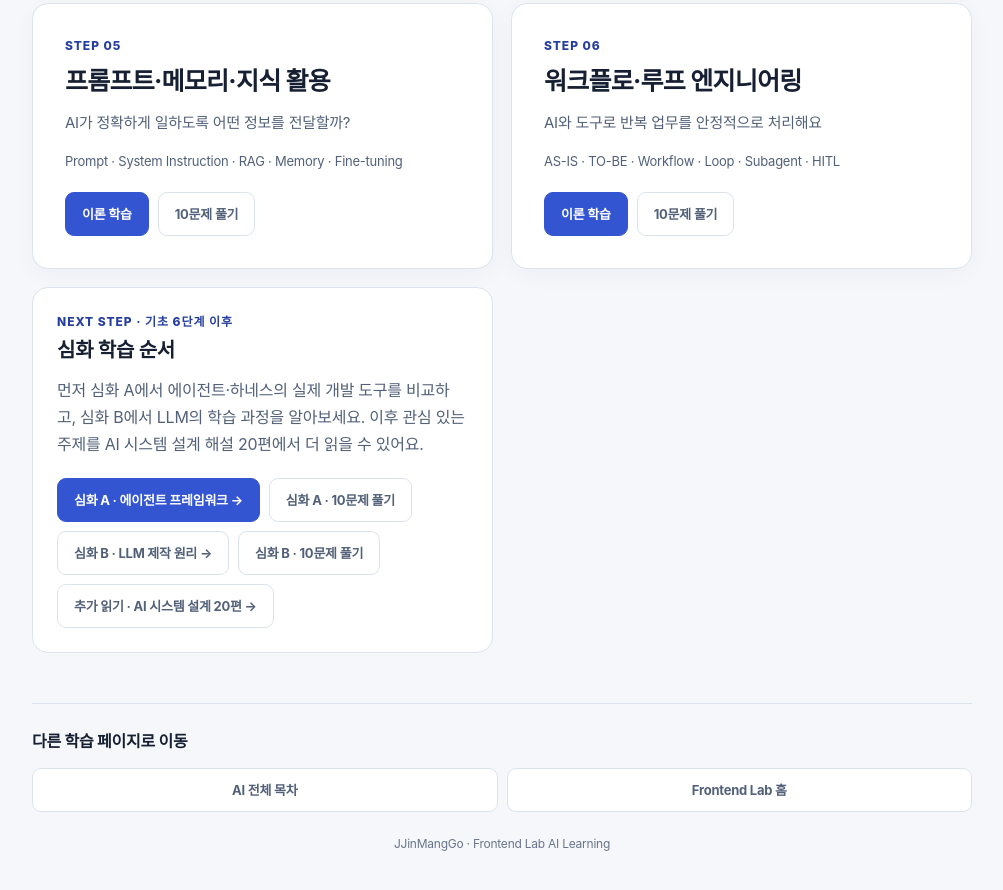
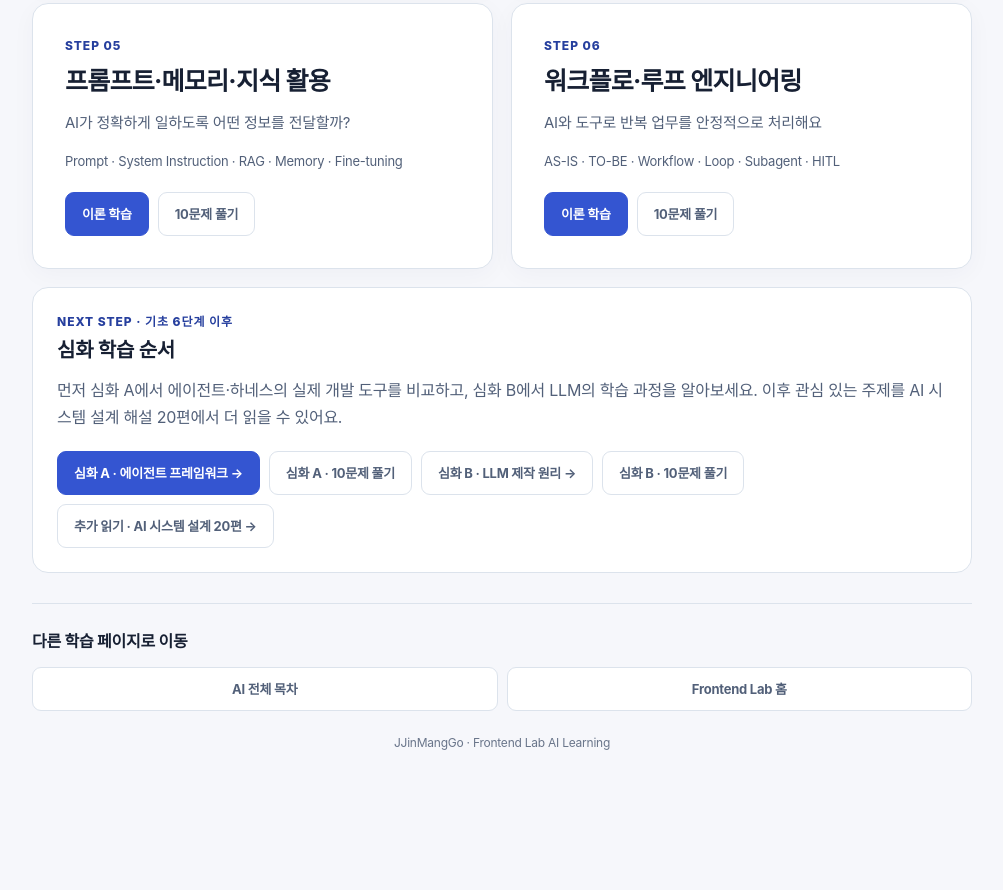
Before and after one commit to JJinMangGo/frontend-lecture, a plain HTML site: page ai/index.html in a window 1280 px wide. Shown: the part 972-1862 px from the top of the page, without its empty margins (138-1141 px from the left). After the commit the page ends 1818 px from the top, so only its background shows below. Drawn offline with Linux system fonts and the light colour scheme.

Commit message:
Unify advanced quiz flow and AI overview grid

```diff
--- a/assets/css/ai-learning.css
+++ b/assets/css/ai-learning.css
@@ -38,5 +38,6 @@ body.ai-page{margin:0;background:var(--page);color:var(--ink);font:400 16px/1.7
 .ai-summary{background:var(--panel);border:1px solid var(--line);border-radius:var(--radius-lg);padding:24px;margin:0 0 20px}
 .ai-summary h2{font-size:20px;margin:0 0 10px}
 .ai-summary p{color:var(--ink-sub);margin:0}
+.ai-grid>.ai-advanced{grid-column:1/-1;margin:0}
 .ai-footer{text-align:center;color:var(--ink-muted);font-size:12px;margin-top:22px}
 @media(max-width:650px){.ai-shell{padding:20px 14px 50px}.ai-grid{grid-template-columns:1fr}.ai-bottom-links{flex-direction:column}.ai-tabs{justify-content:stretch}.ai-tabs a{flex:1 1 40%}}
```
